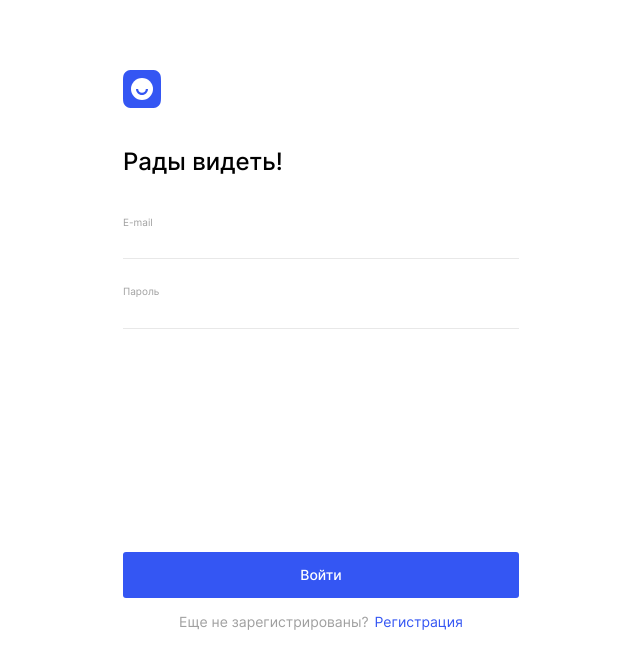
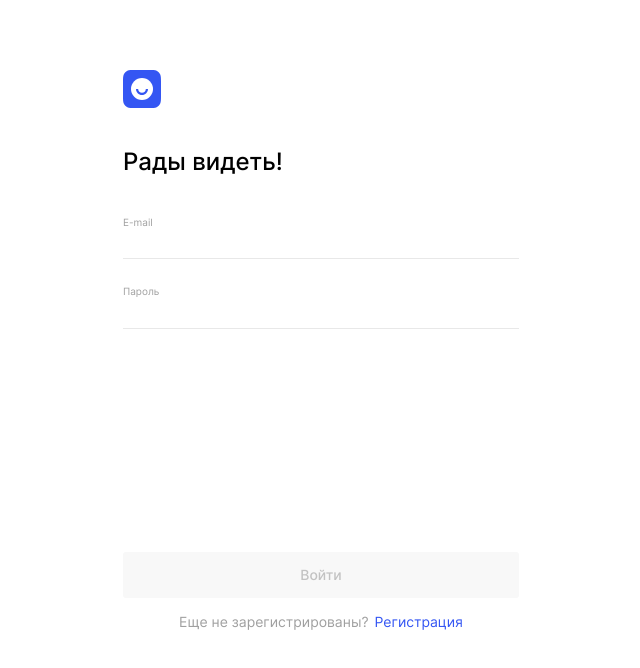
Before and after one commit to Andrey1079/movies-explorer-frontend, a React (Create React App) app: page /signin in a window 1280 px wide. Shown: the top 668 px of the page, without its empty margins (319-959 px from the left). Built offline with nearby package versions, Linux system fonts and the light colour scheme.

Commit message:
feat настроить валижацию форм

```diff
--- a/src/Components/AuthForm/AuthForm.css
+++ b/src/Components/AuthForm/AuthForm.css
@@ -17,7 +17,14 @@
   font-size: var(--button-text-size);
   font-weight: 500;
 }
-
+.auth-form__submit:hover {
+  opacity: 0.8;
+}
+.auth-form__submit:disabled {
+  background-color: #f8f8f8;
+  color: #c2c2c2;
+  opacity: 1;
+}
 @media screen and (max-width: 520px) {
   .auth-form__submit {
     font-size: var(--button-text-size-320);
--- a/src/Components/AuthForm/AuthForm.js
+++ b/src/Components/AuthForm/AuthForm.js
@@ -1,5 +1,6 @@
 import './AuthForm.css';
-import { Link } from 'react-router-dom';
+import { Children, cloneElement } from 'react';
+import { useValidate } from '../../customHooks/useValidate';
 
 export default function AuthForm({
   children,
@@ -9,23 +10,22 @@ export default function AuthForm({
   place,
   submitText,
 }) {
+  const { handleChange, resetForm, errors, isValid } = useValidate();
+  const handleSubmit = () => {
+    resetForm();
+  };
   return (
     <form className={`auth-form ${place}__auth-form `}>
-      {children}
+      {Children.map(children, (child) => {
+        return cloneElement(child, { onChange: handleChange, errors });
+      })}
       <input
+        disabled={isValid ? false : true}
+        onClick={handleSubmit}
         type="submit"
         className="auth-form__submit"
         value={submitText}
       />
-      {/* <p className="form__text">
-        {text}{' '}
-        <Link
-          path={url}
-          className="form__link"
-        >
-          {linkText}
-        </Link>
-      </p> */}
     </form>
   );
 }
--- a/src/Components/Input/Input.js
+++ b/src/Components/Input/Input.js
@@ -6,8 +6,10 @@ export default function Input({
   required,
   nameOfField,
   name,
+  onChange,
+  errors,
 }) {
-  const errorMessage = '';
+  const errorMessage = errors[name];
   return (
     <div className={`input`}>
       <label
@@ -18,6 +20,7 @@ export default function Input({
         {nameOfField}
       </label>
       <input
+        onChange={onChange}
         name={name}
         minLength={minLength}
         maxLength={maxLength}
--- a/src/Components/Layouts/LayoutForAuth/LayoutForAuth.css
+++ b/src/Components/Layouts/LayoutForAuth/LayoutForAuth.css
@@ -35,6 +35,10 @@
   position: relative;
   bottom: 0;
 }
+
+.layout-for-auth__link:hover {
+  opacity: 0.8;
+}
 @media screen and (max-width: 768px) {
   .layout-for-auth {
     padding: 232px calc(30px + (186 - 30) * ((100vw - 320px) / (768 - 320)));
--- /dev/null
+++ b/src/customHooks/useValidate.js
@@ -0,0 +1,27 @@
+import { useState, useCallback } from 'react';
+
+export function useValidate() {
+  const [values, setValues] = useState({});
+  const [errors, setErrors] = useState({});
+  const [isValid, setIsValid] = useState(false);
+
+  const handleChange = (event) => {
+    const target = event.target;
+    const name = target.name;
+    const value = target.value;
+    setValues({ ...values, [name]: value });
+    setErrors({ ...errors, [name]: target.validationMessage });
+    setIsValid(target.closest('form').checkValidity());
+  };
+
+  const resetForm = useCallback(
+    (newValues = {}, newErrors = {}, newIsValid = false) => {
+      setValues(newValues);
+      setErrors(newErrors);
+      setIsValid(newIsValid);
+    },
+    [setValues, setErrors, setIsValid]
+  );
+
+  return { values, handleChange, errors, isValid, resetForm };
+}
```
